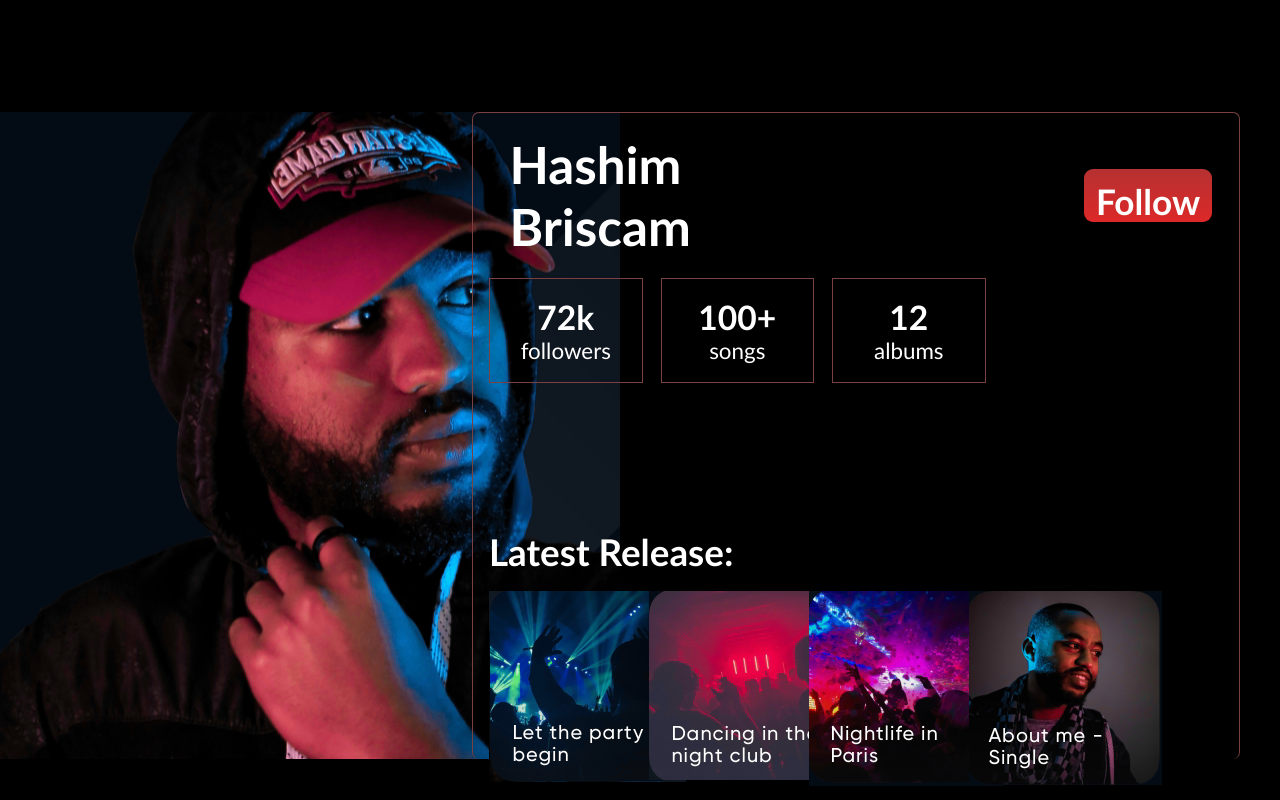
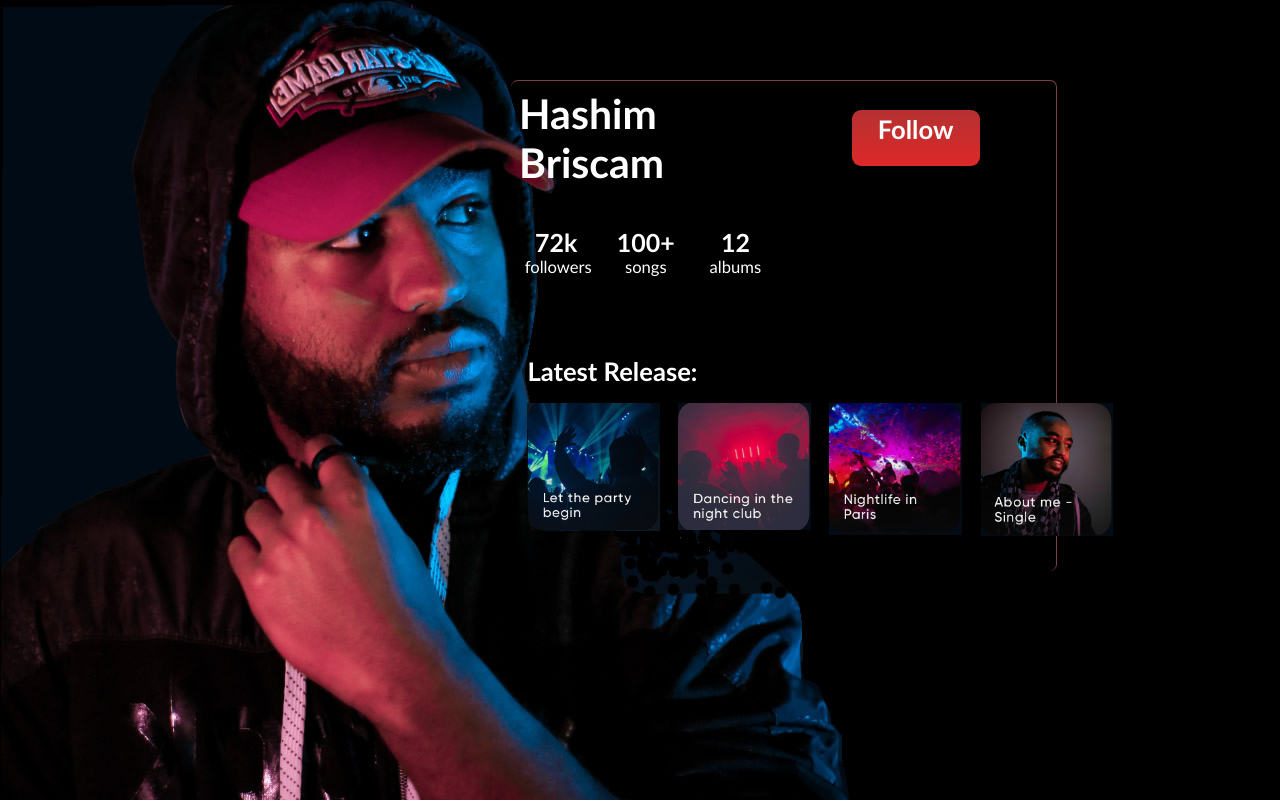
Before and after one commit to johnsonsirv/portfolio-project-1, a website: page index.html in a window 1280 px wide. Drawn offline with Linux system fonts and the light colour scheme.

Commit message:
used cropped images as placeholders

```diff
--- a/assets/css/main.css
+++ b/assets/css/main.css
@@ -8,56 +8,62 @@ body {
   font-family: 'Gill Sans', 'Gill Sans MT', Calibri, 'Trebuchet MS', sans-serif;
   display: grid;
   grid-template-rows: auto(3, auto);
-  grid-row-gap: 7em;
+  row-gap: 5em;
+  background-image: url('../images/profile-placeholder-2.jpg');
+  background-position: 0 0 100% 0;
+  background-repeat: no-repeat;
+  grid-template-columns: repeat(4, auto);
+  column-gap: 0.8em;
 }
 
 main {
-  background-image: url('../images/profile-placeholder.png');
-  background-position: left;
-  background-repeat: no-repeat;
-  height: auto;
+  height: 100%;
+  width: auto;
   grid-row: 2;
+  grid-column: 4;
 }
 
 .back-drop {
-  width: 60%;
+  width: 71%;
   height: auto;
   border-top: 1px solid #794141;
   border-right: 1px solid #794141;
-  border-left: 1px solid #794141;
   border-radius: 7px;
   color: #fff;
-  margin: 0 2.5em 0 auto;
   display: grid;
   grid-auto-rows: repeat(3, auto);
-  grid-row-gap: 9em;
+  row-gap: 5vw;
 }
 
 .profile-top {
+  display: grid;
+  grid-template-columns: repeat(4, 25%);
+  color: #fff;
   height: auto;
-  color: #fff;
-  display: grid;
+  row-gap: 1.5vw;
+  column-gap: 0.9vw;
 }
 
 .profile-name {
   grid-column: 1;
   font-weight: bold;
-  font-size: 3.2em;
-  padding: 0.4em;
+  font-size: 3.2vw;
+  padding: 0.6vw;
 }
 
 .follow-button {
+  grid-column: 3;
   width: 10vw;
-  height: 6.6vh;
+  height: 7vh;
   background: linear-gradient(#c03434f1, #dd2828);
   color: #fff;
   border-radius: 9px;
-  grid-column: 3;
   font-weight: bold;
-  font-size: 2.2em;
-  padding: 0.3em;
+  font-size: 2vw;
+  padding: 0.32vw;
   margin: auto;
   text-align: center;
+  cursor: pointer;
 }
 
 .stats-section {
@@ -70,22 +76,27 @@ main {
 .profile-stats {
   height: auto;
   color: #fff;
-  border: 1px solid #794141;
-  width: 12vw;
+  width: 7vw;
   padding: 0.8em;
-  font-size: 1.4em;
+  font-size: 1.3vw;
   text-align: center;
 }
 
 .featured-release {
   display: grid;
   grid-template-columns: repeat(4, 11vw);
-  grid-column-gap: 1.2em;
+  column-gap: 0.8vw;
+}
+
+.featured-release img {
+  height: auto;
+  width: auto;
+  max-width: 100%;
 }
 
 header {
   font-weight: bold;
-  font-size: 2.3em;
+  font-size: 2vw;
   line-height: 1.4em;
 }
 
@@ -93,6 +104,7 @@ header {
   width: 10.32vw;
   height: 21vh;
   color: #fff;
+  cursor: pointer;
 }
 
 .row {
--- a/index.html
+++ b/index.html
@@ -10,12 +10,12 @@
   <body>
     <main>
       <div class="back-drop">
-        <div class="row pl-2">
+        <div class="row">
           <div class="profile-top">
-            <span class="profile-name">
+            <div class="profile-name">
               Hashim <br>Briscam
-            </span>
-            <span class="follow-button">Follow</span>
+            </div>
+            <div class="follow-button">Follow</div>
             <div class="stats-section">
               <div class="profile-stats">
                 <h2>72k</h2>
@@ -36,16 +36,16 @@
           <header>Latest Release:</header>
           <div class="featured-release mt-2">
             <div class="release-post">
-              <img src="./assets/images/release-4.png" alt="" />
+              <img src="./assets/images/placeholder-release-4.png" alt="" />
             </div>
             <div class="release-post">
-              <img src="./assets/images/release-1.png" alt="" />
+              <img src="./assets/images/placeholder-release-1.png" alt="" />
             </div>
             <div class="release-post">
-              <img src="./assets/images/release-2.png" alt="" />
+              <img src="./assets/images/placeholder-release-2.png" alt="" />
             </div>
             <div class="release-post">
-              <img src="./assets/images/release-3.png" alt="" />
+              <img src="./assets/images/placeholder-release-3.png" alt="" />
             </div>
           </div>
         </div>
```
Also changed, not shown: assets/images/placeholder-release-1.png (renamed from assets/images/release-1.png), assets/images/placeholder-release-2.png (renamed from assets/images/release-2.png), assets/images/placeholder-release-3.png (renamed from assets/images/release-3.png), assets/images/placeholder-release-4.png (renamed from assets/images/release-4.png), assets/images/profile-placeholder-2.jpg (added), assets/images/profile-placeholder.png (deleted).
